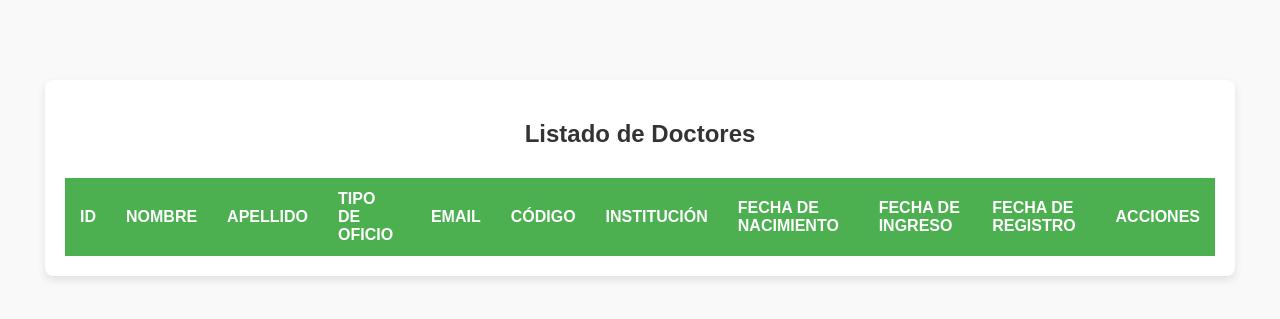
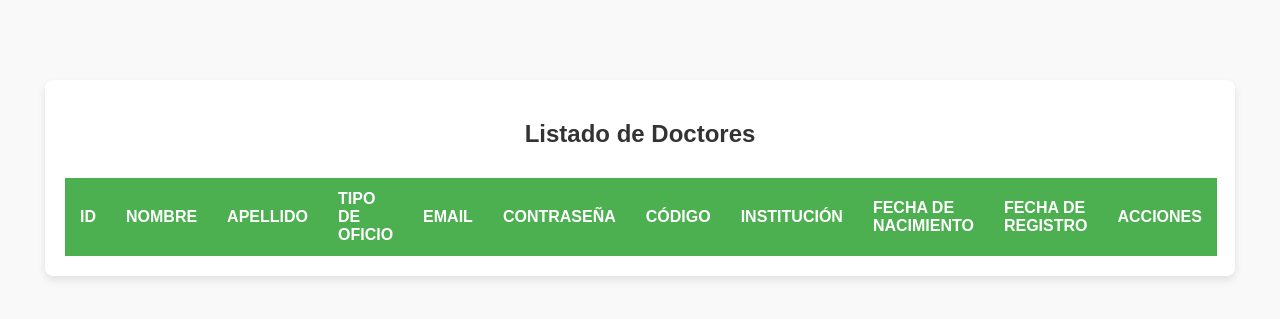
Before and after one commit to KimberlyZL/ADK, a Flask app: page /form_doctor in a window 1280 px wide. Shown: the top 319 px of the page. Run offline with Flask 3, Linux system fonts and the light colour scheme; data that the repository does not hold is empty; some libraries are stand-ins or nearby versions.

Commit message:
Actualización en la lógica del archivo app.py

```diff
--- a/app.py
+++ b/app.py
@@ -107,10 +107,6 @@ def cerrarSesion():
 def cambiarTiempo():
     return render_template('cambiar_tiempo/cambiar_tiempo.html')
 
-@app.route('/editar_doctor')
-def editardoctor():
-    return render_template('editar_doctor/editar_doctor.html')
-
 @app.route('/form_doctor')
 def formdoctor():
     doctores = manager.obtener_doctores()
--- a/template/form_doctor/form_doctor.html
+++ b/template/form_doctor/form_doctor.html
@@ -96,10 +96,10 @@
                     <th>Apellido</th>
                     <th>Tipo de Oficio</th>
                     <th>Email</th>
+                    <th>Contraseña</th>
                     <th>Código</th>
                     <th>Institución</th>
                     <th>Fecha de Nacimiento</th>
-                    <th>Fecha de Ingreso</th>
                     <th>Fecha de Registro</th>
                     <th>Acciones</th>
                 </tr>
```
